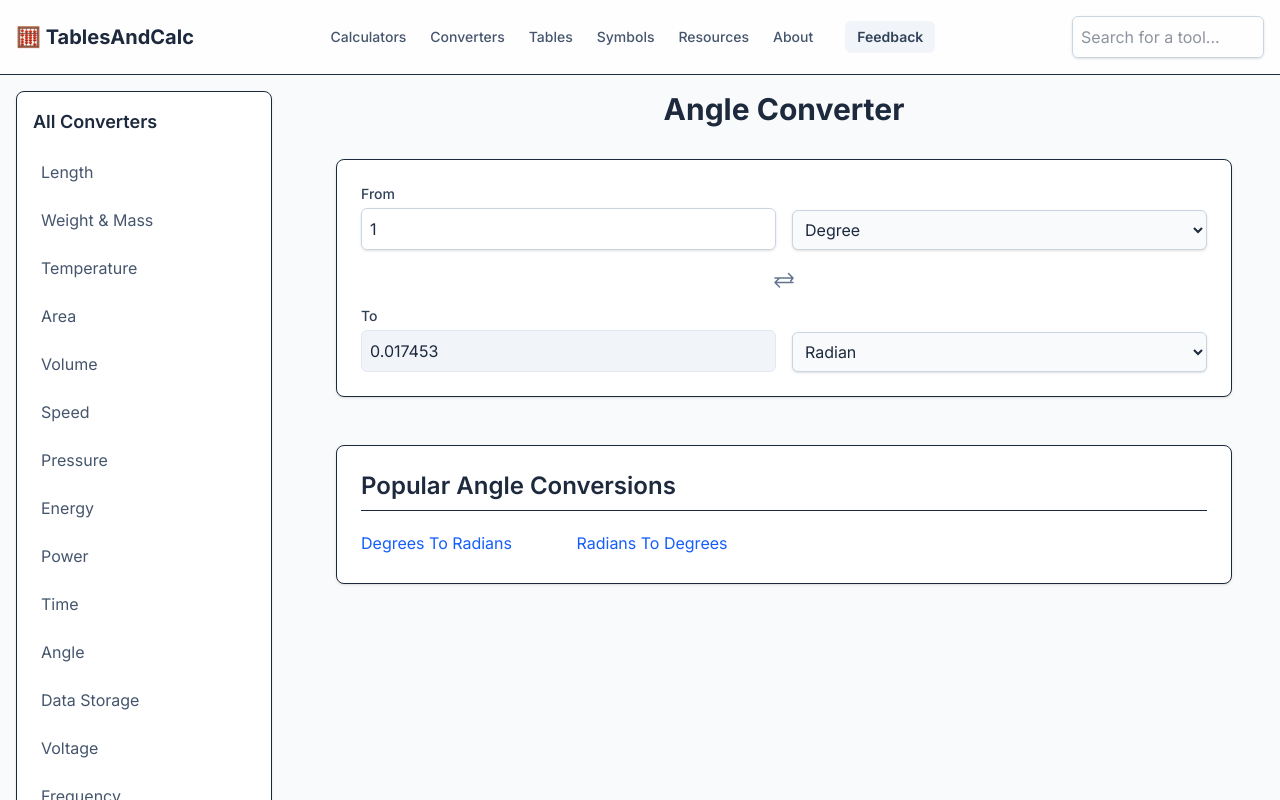
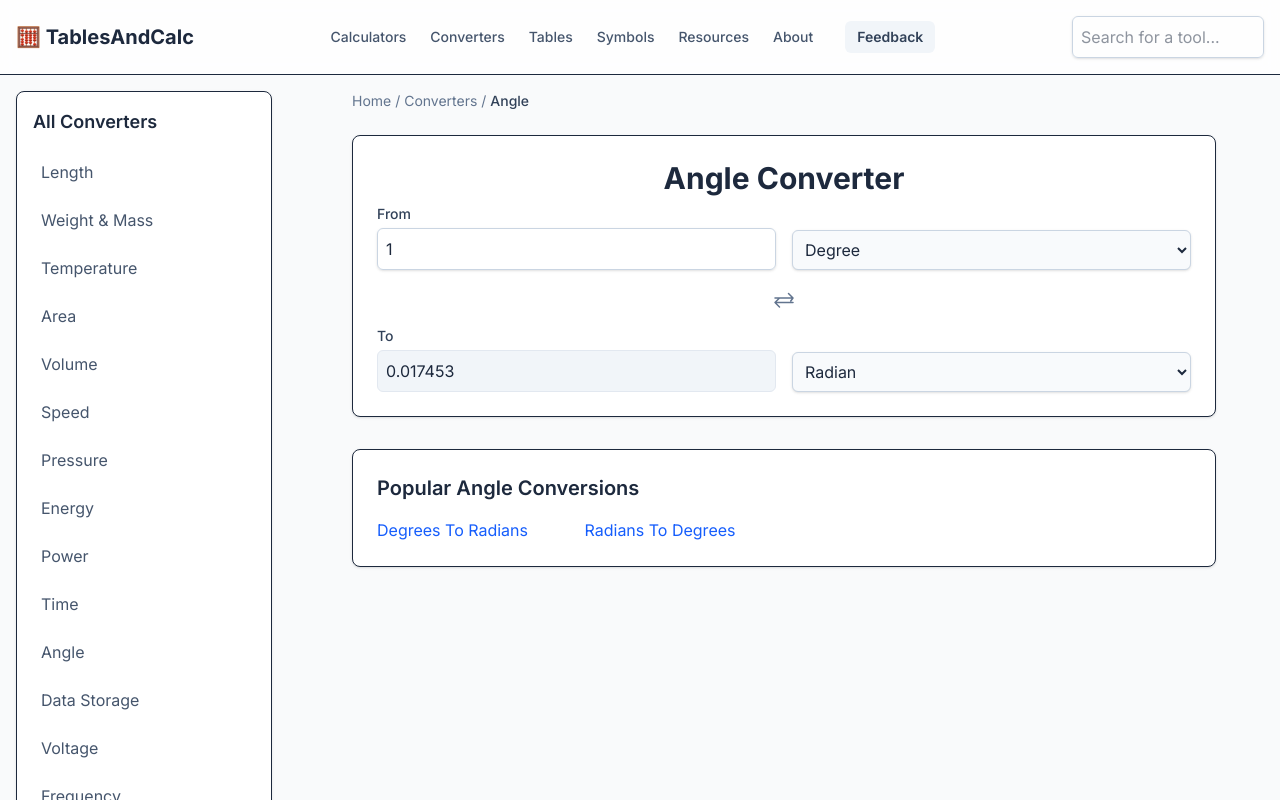
Before and after one commit to GokulKannur/tables-and-calc, a Next.js app: page /converters/angle in a window 1280 px wide. Shown: the top 800 px of the page. Built offline with nearby package versions, Linux system fonts and the light colour scheme.

Commit message:
Fix: Add missing tailwindcss dependency

```diff
--- a/src/app/converters/[category]/page.tsx
+++ b/src/app/converters/[category]/page.tsx
@@ -1,14 +1,14 @@
 // src/app/converters/[category]/page.tsx
+import Link from "next/link";
+import { converterData, popularConversions } from "@/lib/unitData";
+import type { Metadata } from "next";
 
-import Link from 'next/link';
-import type { Metadata } from 'next';
-import { converterData, popularConversions } from '@/lib/unitData';
+// Import all possible converter components
+import UnitConverter from "@/components/converters/UnitConverter";
+import TemperatureConverter from "@/components/converters/TemperatureConverter";
+import ColorConverter from "@/components/converters/ColorConverter";
+import ElectricalCalculator from "@/components/converters/ElectricalCalculator";
 
-// Import our reusable converter components
-import UnitConverter from '@/components/converters/UnitConverter';
-import TemperatureConverter from '@/components/converters/TemperatureConverter';
-
-// This function tells Next.js which hub pages to build (length, weight, etc.)
 export async function generateStaticParams() {
     return Object.keys(converterData).map((category) => ({
         category,
@@ -17,57 +17,66 @@ export async function generateStaticParams() {
 
 export async function generateMetadata({ params }: { params: { category: string } }): Promise<Metadata> {
     const categoryInfo = converterData[params.category as keyof typeof converterData];
-  if (!categoryInfo) return { title: "Not Found" };
-
+    if (!categoryInfo) return { title: "Converter Not Found" };
     return {
-    title: `${categoryInfo.name} Converter | TablesAndCalc`,
-    description: `A general-purpose online converter for ${categoryInfo.name.toLowerCase()}.`,
+        title: `${categoryInfo.name} Converters | TablesAndCalc`,
+        description: `A collection of free and online ${categoryInfo.name.toLowerCase()} converters.`,
     };
 }
 
 export default function GenericCategoryPage({ params }: { params: { category: string } }) {
     const { category } = params;
     const categoryInfo = converterData[category as keyof typeof converterData];
+    const popularLinks = popularConversions.filter((c) => c.category === category);
 
     if (!categoryInfo) {
         return <div>Category not found</div>;
     }
 
-  const categoryLinks = popularConversions.filter(c => c.category === category);
-
-  return (
-    <div className="max-w-4xl mx-auto">
-      <div className="text-center mb-8">
-        <h1 className="text-3xl font-bold">{categoryInfo.name} Converter</h1>
-      </div>
-
-      <div className="bg-white p-6 border rounded-lg shadow-sm">
-        {
-          category === 'temperature' ? (
-            <TemperatureConverter defaultFrom="c" defaultTo="f" />
-          ) : (
+    // ✨ FIX: Conditionally render the correct component based on the category
+    let converterComponent;
+    if (category === "temperature") {
+        converterComponent = <TemperatureConverter defaultFrom="c" defaultTo="f" />;
+    } else if (category === "color") {
+        converterComponent = <ColorConverter />;
+    } else if (category === "electrical") {
+        converterComponent = <ElectricalCalculator />;
+    } else {
+        // This is the default case for standard unit conversions (length, weight, etc.)
+        // Add a safety check to ensure units exist before rendering
+        if (!categoryInfo.units || categoryInfo.units.length < 2) {
+             converterComponent = <p className="text-center text-red-500">This category is not configured for conversion.</p>;
+        } else {
+             converterComponent = (
                 <UnitConverter
                     defaultFrom={categoryInfo.units[0].id}
                     defaultTo={categoryInfo.units[1].id}
                     units={categoryInfo.units}
                     conversionFactors={categoryInfo.factors}
                 />
-          )
+            );
         }
+    }
+
+    return (
+        <div className="max-w-4xl mx-auto px-4 pb-12">
+            <nav className="text-sm text-slate-500 mb-6">
+                <Link href="/" className="hover:underline">Home</Link> /{" "}
+                <Link href="/converters" className="hover:underline">Converters</Link> /{" "}
+                <span className="font-medium text-slate-700 capitalize">{categoryInfo.name}</span>
+            </nav>
+
+            <div className="bg-white p-6 border rounded-lg shadow-sm">
+                <h1 className="text-3xl font-bold text-center mb-2">{categoryInfo.name} Converter</h1>
+                {converterComponent}
             </div>
 
-      <div className="mt-12 bg-white p-6 border rounded-lg shadow-sm">
-        <h2 className="text-2xl font-semibold border-b pb-2 mb-4">
-          Popular {categoryInfo.name} Conversions
-        </h2>
-        <div className="grid grid-cols-2 md:grid-cols-3 lg:grid-cols-4 gap-x-4 gap-y-2">
-          {categoryLinks.map(conv => (
-            <Link
-              key={conv.slug}
-              href={`/converters/${conv.slug}`}
-              className="text-blue-600 hover:underline py-1 capitalize"
-            >
-              {conv.slug.replace(`${category}/`, '').replace(/-/g, ' ')}
+            <div className="mt-8 bg-white p-6 border rounded-lg shadow-sm">
+                <h3 className="text-xl font-semibold mb-4">Popular {categoryInfo.name} Conversions</h3>
+                <div className="grid grid-cols-2 md:grid-cols-4 gap-x-4 gap-y-2 text-blue-600">
+                    {popularLinks.map((link) => (
+                        <Link key={link.slug} href={`/converters/${link.slug}`} className="hover:underline capitalize">
+                            {link.slug.replace(`${category}/`, "").replace(/-/g, " ")}
                         </Link>
                     ))}
                 </div>
```
Lines whose indentation alone changed are shown as unchanged.
